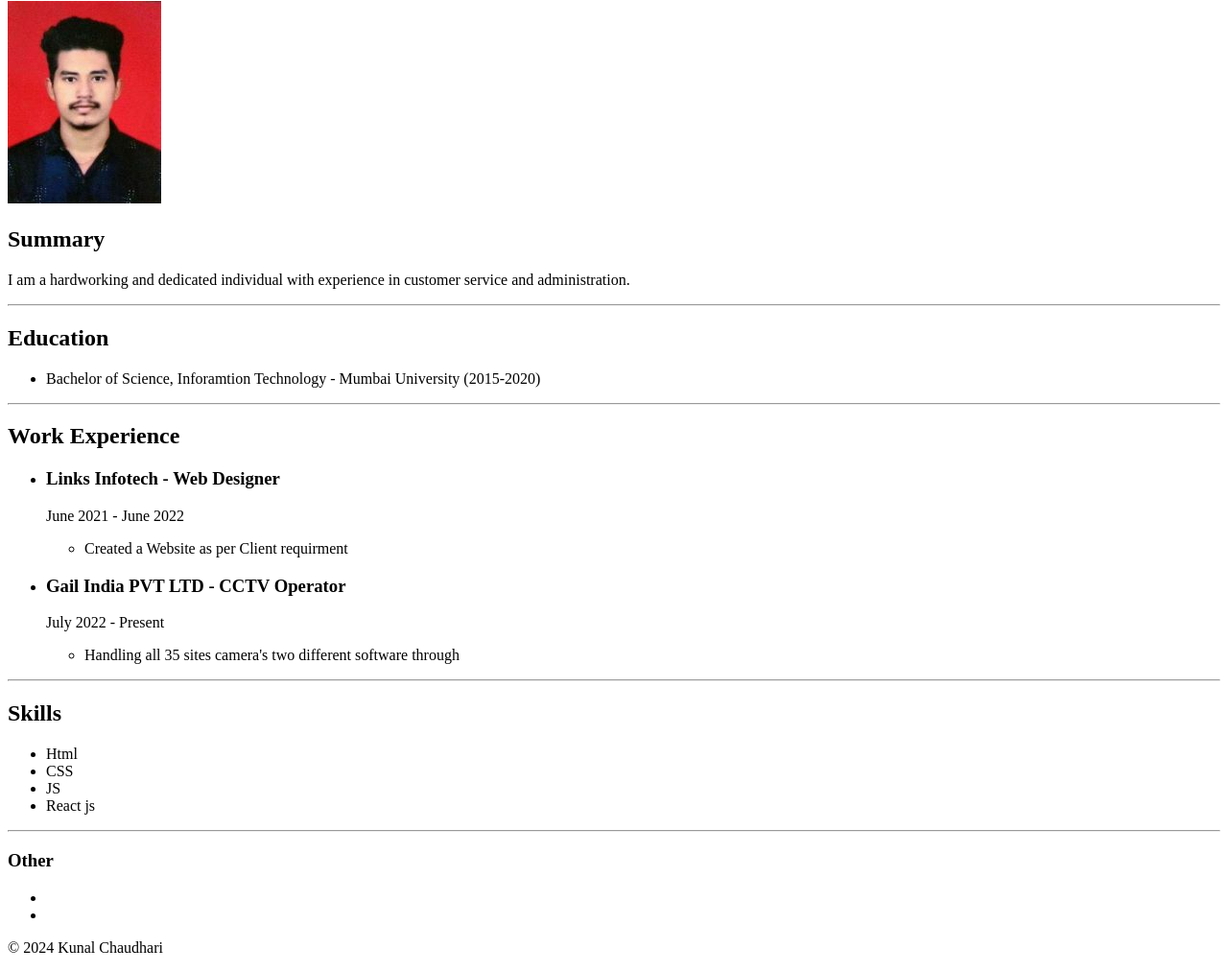
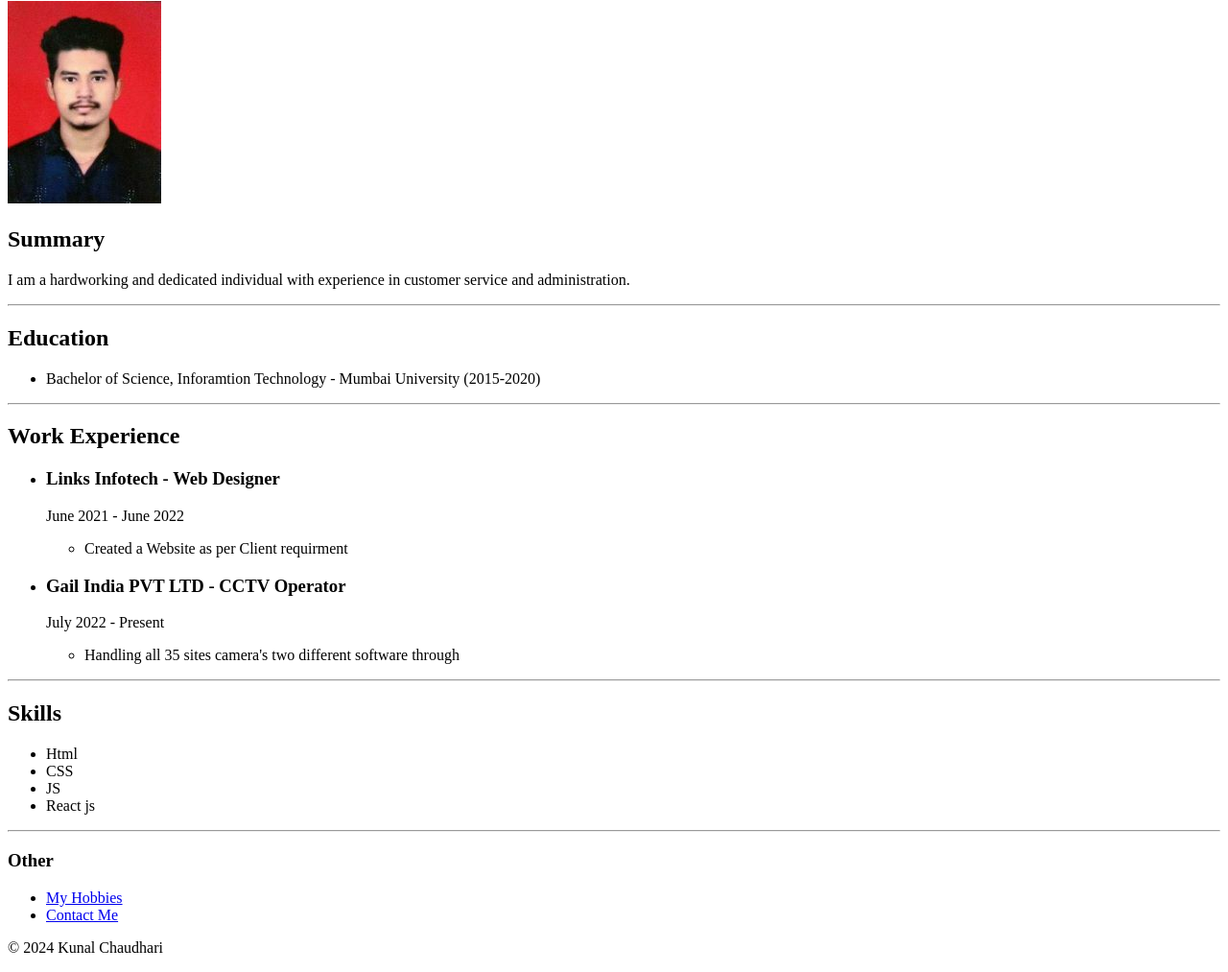
Before and after one commit to kunalchoudhari/Resume, a plain HTML site: page index.html in a window 1280 px wide. Shown: the part 79-1092 px from the top of the page at 96% size. Drawn offline with Linux system fonts and the light colour scheme.

Commit message:
Update index.html

```diff
--- a/index.html
+++ b/index.html
@@ -42,8 +42,8 @@
     <hr />
     <h3>Other</h3>
     <ul>
-        <li><a href="./assets/hobbies.html"></a></li>
-        <li><a href="./assets/contact.html"></a></li>
+        <li><a href="./assets/hobbies.html">My Hobbies</a></li>
+        <li><a href="./assets/contact.html">Contact Me</a></li>
     </ul>
 </body>
 <footer>
```
